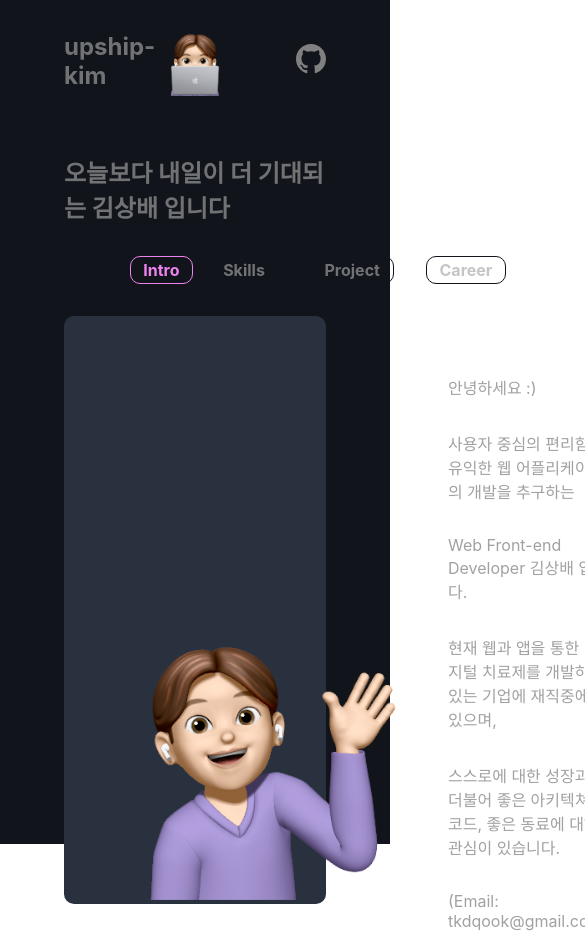
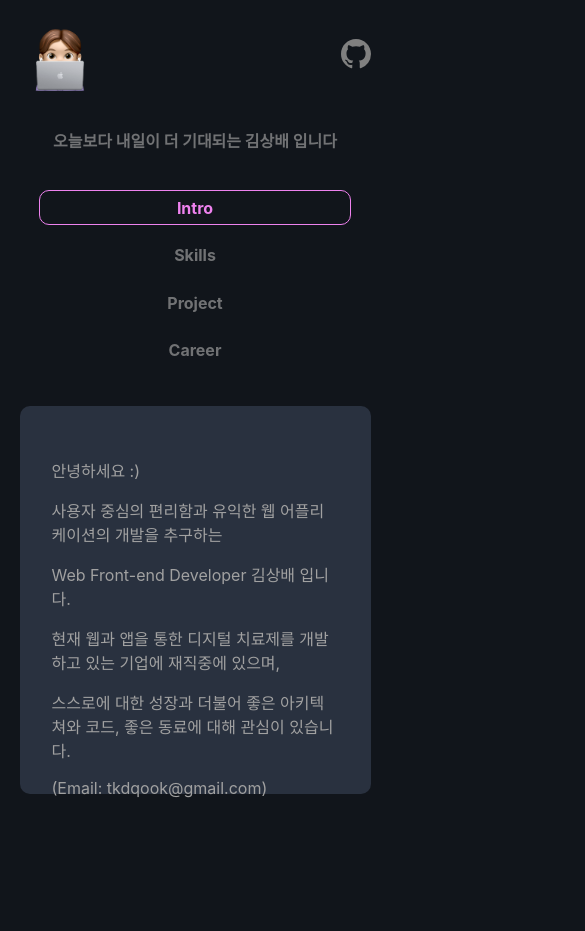
Before and after one commit to upship-kim/new-portfolio, a React (Create React App) app: page / in a window 390 px wide. Shown: the top 931 px of the page, 585 px wide, since content can reach past the window. After the commit the page ends 844 px from the top, so only its background shows below. Built offline with nearby package versions, Linux system fonts and the light colour scheme.

Commit message:
반응형 추가

```diff
--- a/src/components/Atoms/ContentWrapper/ContentWrapper.tsx
+++ b/src/components/Atoms/ContentWrapper/ContentWrapper.tsx
@@ -12,4 +12,7 @@ const Container = styled.div`
     flex: 1;
     padding: 0rem 2rem;
     flex-direction: row;
+    @media screen and (max-width: 768px) {
+        flex-wrap: wrap;
+    }
 `;
--- a/src/components/Atoms/ProjectItem/ProjectItem.tsx
+++ b/src/components/Atoms/ProjectItem/ProjectItem.tsx
@@ -60,10 +60,20 @@ export default ProjectItem;
 const ItemBlock = styled.div`
     border: 1px solid ${props => props.theme.textColor};
     box-sizing: border-box;
-    margin-right: 16px;
+    margin-right: 1rem;
     padding: 0.8rem;
     display: flex;
     flex-direction: column;
     border-radius: 1rem;
     box-shadow: 3px 3px 2px 1px rgba(0, 0, 255, 0.2);
+    @media screen and (max-width: 1000px) {
+        width: 40%;
+        margin: 0;
+        margin-bottom: 1rem;
+    }
+
+    @media screen and (max-width: 768px) {
+        width: 100%;
+        margin-bottom: 1rem;
+    }
 `;
--- a/src/components/Atoms/SkillTag/SkillTag.tsx
+++ b/src/components/Atoms/SkillTag/SkillTag.tsx
@@ -22,4 +22,8 @@ const Container = styled.div`
     border: 1px solid ${props => props.theme.skillTag};
     margin-right: 1rem;
     font-weight: 700;
+    @media screen and (max-width: 768px) {
+        margin: 0.2rem;
+        padding: 8px 10px;
+    }
 `;
--- a/src/components/Molecules/MenuTag/MenuTag.tsx
+++ b/src/components/Molecules/MenuTag/MenuTag.tsx
@@ -43,8 +43,15 @@ const Item = styled.div`
         color: ${props => props.theme.activeTag};
         border: 1px solid ${props => props.theme.activeTag};
     }
-    & + & {
-        margin: 0 1rem;
+    & {
+        margin: 1rem;
+    }
+    @media screen and (max-width: 768px) {
+        justify-content: center;
+        width: 100%;
+        flex-wrap: wrap;
+        margin: 0.4rem 0rem;
+        padding: 0.4rem;
     }
 `;
 export default MenuTag;
--- a/src/components/Molecules/SectionWrapper/SectionWrapper.tsx
+++ b/src/components/Molecules/SectionWrapper/SectionWrapper.tsx
@@ -20,4 +20,10 @@ const Container = styled.div`
     border-radius: 10px;
     flex: 1;
     margin: 2rem 4rem;
+    @media screen and (max-width: 768px) {
+        justify-content: center;
+        width: 90%;
+        padding: 16px 0;
+        margin: 0rem;
+    }
 `;
--- a/src/components/Molecules/TopImage/TopImage.tsx
+++ b/src/components/Molecules/TopImage/TopImage.tsx
@@ -13,14 +13,14 @@ const TopHeader: React.FC<TopImageParams> = ({ image, alt, title }) => {
     return (
         <Container>
             <HeaderRow>
-                <Block style={{ justifyContent: 'flex-start' }}>
+                <Block className="left">
                     <MainText text={'upship-kim'} />
                 </Block>
                 <Block>
                     <Image src={image} alt={alt} />
                 </Block>
 
-                <Block style={{ justifyContent: 'flex-end' }}>
+                <Block className="right">
                     <a href={'https://github.com/upship-kim'}>
                         <BsGithub color={'gray'} size={30} />
                     </a>
@@ -39,6 +39,13 @@ const Container = styled.div`
     justify-content: center;
     align-items: center;
     flex-direction: column;
+    @media screen and (max-width: 768px) {
+        padding: 0 0.4rem;
+        width: 90%;
+        h2 {
+            font-size: 1rem;
+        }
+    }
 `;
 const HeaderRow = styled.div`
     display: flex;
@@ -46,9 +53,22 @@ const HeaderRow = styled.div`
     justify-content: space-between;
     align-items: center;
     flex-direction: row;
+
+    .left {
+        @media screen and (max-width: 768px) {
+            display: none;
+        }
+        justify-content: flex-start;
+    }
+    .right {
+        justify-content: flex-end;
+    }
 `;
 const Block = styled.div`
     width: 33%;
     display: flex;
     justify-content: center;
+    @media screen and (max-width: 768px) {
+        justify-content: flex-start;
+    }
 `;
--- a/src/components/Organisms/Career/Career.tsx
+++ b/src/components/Organisms/Career/Career.tsx
@@ -10,7 +10,7 @@ const Career = () => {
     return (
         <ContentWrapper>
             <Container>
-                <Image src={pic} alt={'pic'} width={14} />
+                <Image src={pic} alt={'pic'} width={10} />
                 <InfoBlock>
                     {careerData.map((item: any) => (
                         <CareerItem data={item} />
@@ -30,6 +30,9 @@ const Container = styled.div`
     align-items: center;
 
     width: 100%;
+    @media screen and (max-width: 768px) {
+        flex-direction: column;
+    }
 `;
 const InfoBlock = styled.div`
     display: flex;
@@ -37,4 +40,7 @@ const InfoBlock = styled.div`
     justify-content: flex-start;
     align-items: flex-start;
     width: 50%;
+    @media screen and (max-width: 768px) {
+        width: 100%;
+    }
 `;
--- a/src/components/Organisms/Intro/Intro.tsx
+++ b/src/components/Organisms/Intro/Intro.tsx
@@ -24,7 +24,7 @@ const Intro = () => {
     return (
         <ContentWrapper>
             <PicBlock>
-                <Image src={memotion} alt={'미모티콘'} width={22} />
+                <Image src={memotion} alt={'미모티콘'} width={18} />
             </PicBlock>
             <InfoBlock>
                 <IntroducBox>
@@ -42,6 +42,11 @@ export default Intro;
 const PicBlock = styled.div`
     display: flex;
     align-items: flex-end;
+    @media screen and (max-width: 768px) {
+        img {
+            display: none;
+        }
+    }
 `;
 const InfoBlock = styled.div`
     display: flex;
@@ -59,4 +64,7 @@ const IntroducBox = styled.div`
 `;
 const SpanText = styled.span`
     margin-bottom: 2rem;
+    @media screen and (max-width: 768px) {
+        margin-bottom: 1rem;
+    }
 `;
--- a/src/components/Organisms/Projects/Projects.tsx
+++ b/src/components/Organisms/Projects/Projects.tsx
@@ -25,4 +25,9 @@ const PortfolioList = styled.div`
     width: 100%;
     display: flex;
     overflow-x: auto;
+    @media screen and (max-width: 1000px) {
+        flex-wrap: wrap;
+        justify-content: space-evenly;
+        overflow-x: hidden;
+    }
 `;
--- a/src/components/Organisms/Skills/Skills.tsx
+++ b/src/components/Organisms/Skills/Skills.tsx
@@ -54,6 +54,10 @@ const LogoContainer = styled.div`
     width: 40%;
     align-items: center;
     justify-content: center;
+    @media screen and (max-width: 768px) {
+        width: 100%;
+        justify-content: center;
+    }
 `;
 const ImgStyled = styled.img``;
 const Container = styled.div`
@@ -70,5 +74,10 @@ const SkillsBlock = styled.div`
     display: flex;
     flex-direction: row;
     padding: 0 1rem;
+    @media screen and (max-width: 768px) {
+        flex-wrap: wrap;
+        margin-right: 1rem;
+        margin-bottom: 1rem;
+    }
 `;
 const SubTitle = styled.h3``;
--- a/src/components/Page/MainPage/MainPage.tsx
+++ b/src/components/Page/MainPage/MainPage.tsx
@@ -46,10 +46,22 @@ const Container = styled.div`
     justify-content: flex-start;
     background: ${props => props.theme.bg};
     padding: 0 4rem;
+
+    @media screen and (max-width: 768px) {
+        width: 100%;
+        padding: 1rem 0;
+        height: 100%;
+    }
 `;
 const TagRow = styled.div`
     display: flex;
     width: 50%;
     flex-direction: row;
-    justify-content: space-between;
+    justify-content: center;
+    @media screen and (max-width: 768px) {
+        justify-content: center;
+        width: 80%;
+        flex-wrap: wrap;
+        margin-bottom: 2rem;
+    }
 `;
--- a/src/index.css
+++ b/src/index.css
@@ -5,6 +5,7 @@ body {
         'Helvetica Neue', sans-serif;
     -webkit-font-smoothing: antialiased;
     -moz-osx-font-smoothing: grayscale;
+    background: #11151b;
 }
 
 code {
```
